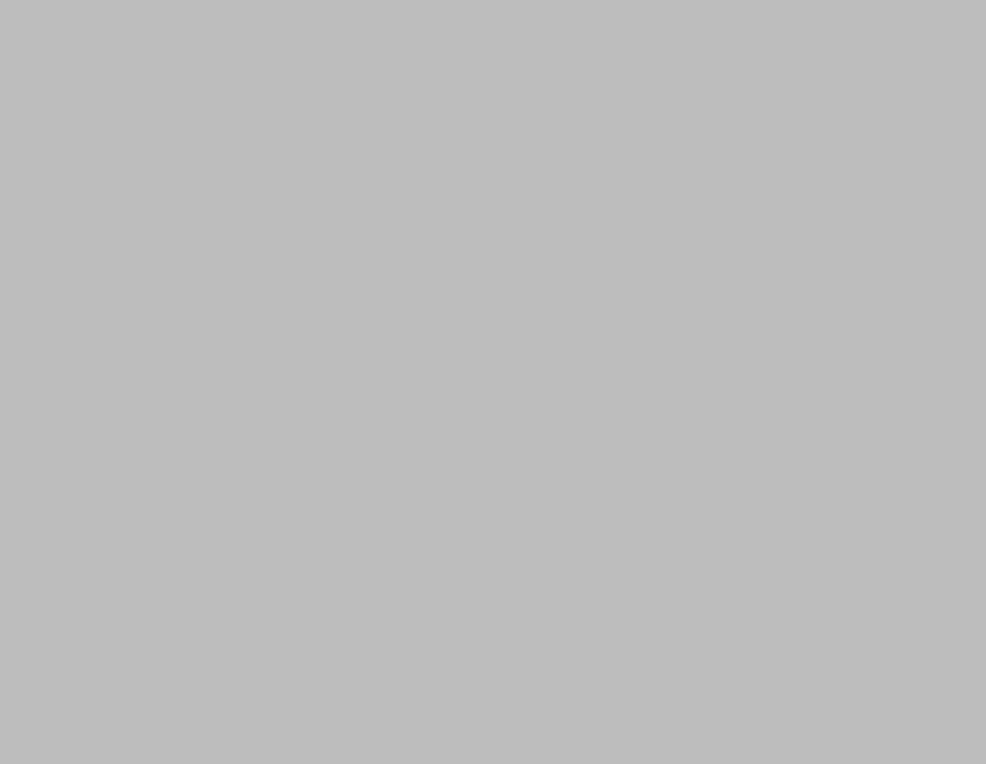
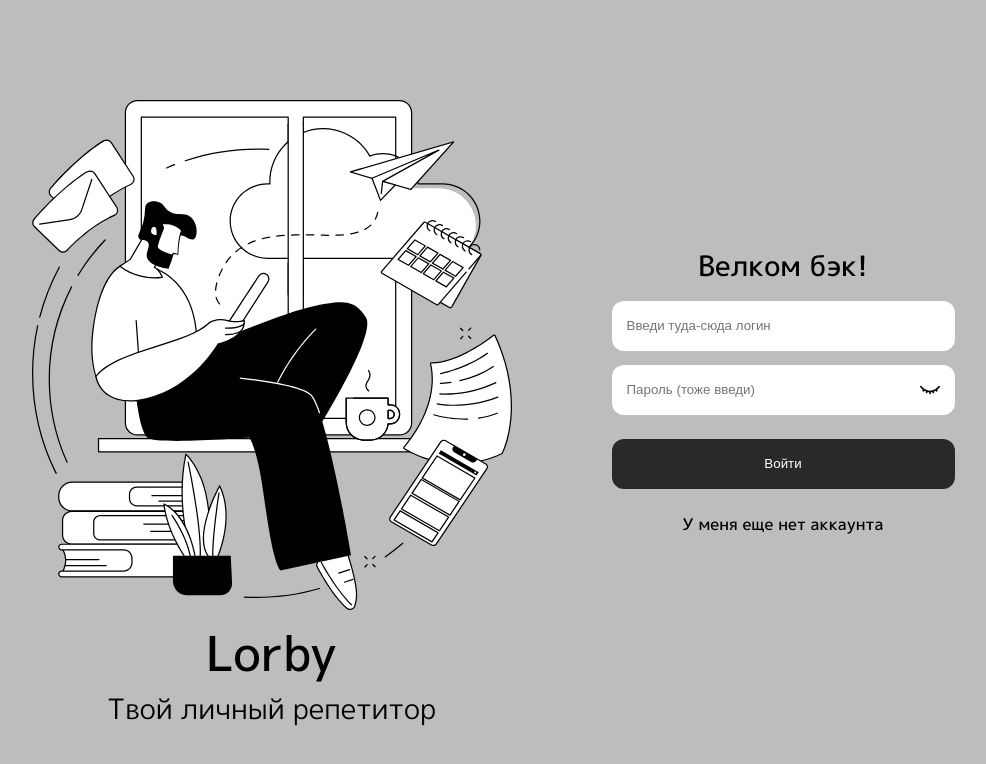
Before and after one commit to Temirlan-Br/neobis-front-auth, a React (Create React App) app: page / in a window 1280 px wide. Before the commit this address had no page. Shown: the top 764 px of the page, without its empty margins (147-1133 px from the left). Built offline with nearby package versions, Linux system fonts and the light colour scheme; the HTML template or start-up script is replaced by a standard one.

Commit message:
Rename endpoint

```diff
--- a/src/App.js
+++ b/src/App.js
@@ -9,7 +9,7 @@ function App() {
     <div className="App">
       <BrowserRouter>
         <Routes>
-          <Route path="/main" element={<Main />} />
+          <Route path="/" element={<Main />} />
           <Route path="/login" element={<Login />} />
         </Routes>
       </BrowserRouter>
--- a/src/components/Registration/RegBlock.jsx
+++ b/src/components/Registration/RegBlock.jsx
@@ -38,7 +38,7 @@ const RegBlock = () => {
         </form>
 
         <div className="link-to-log">
-          <Link to={'/main'} className="link-to-log">
+          <Link to={'/'} className="link-to-log">
             У меня есть аккаунт
           </Link>
         </div>
```
